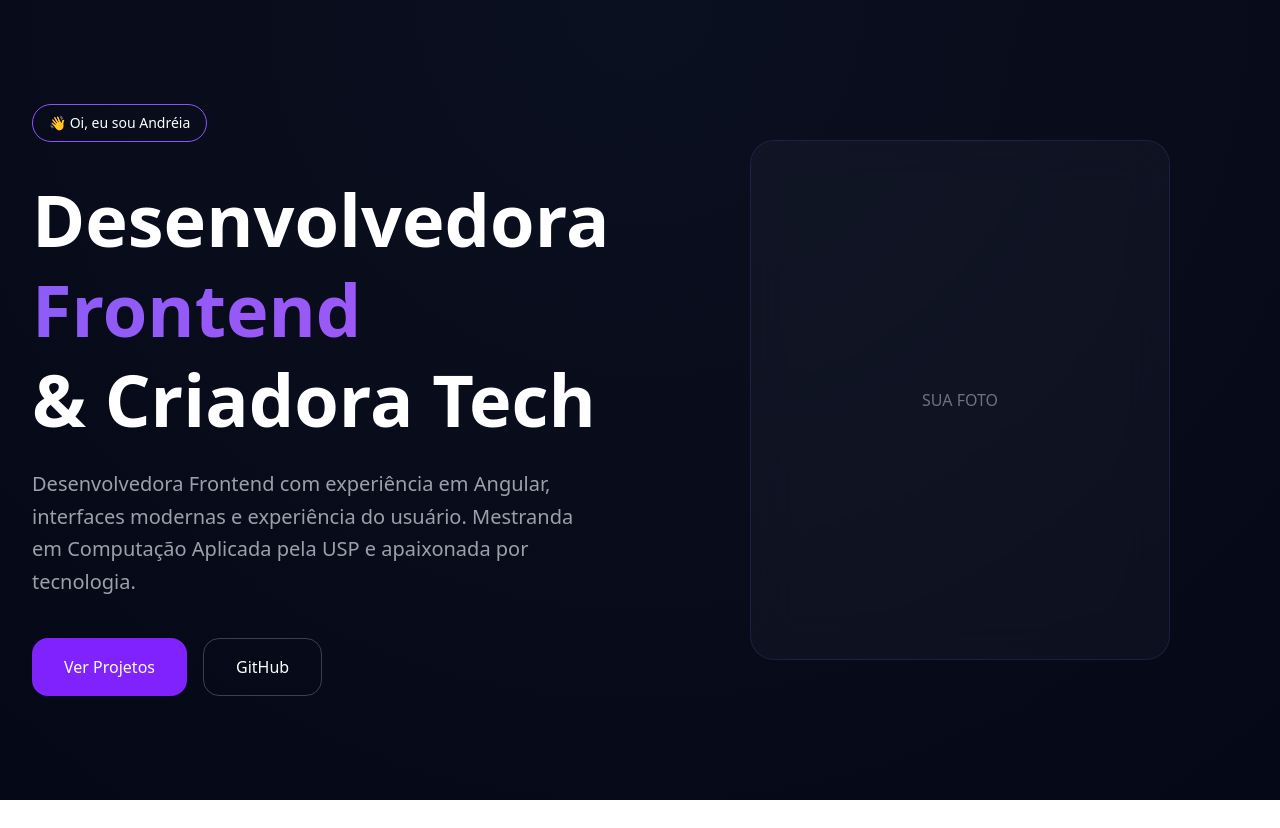
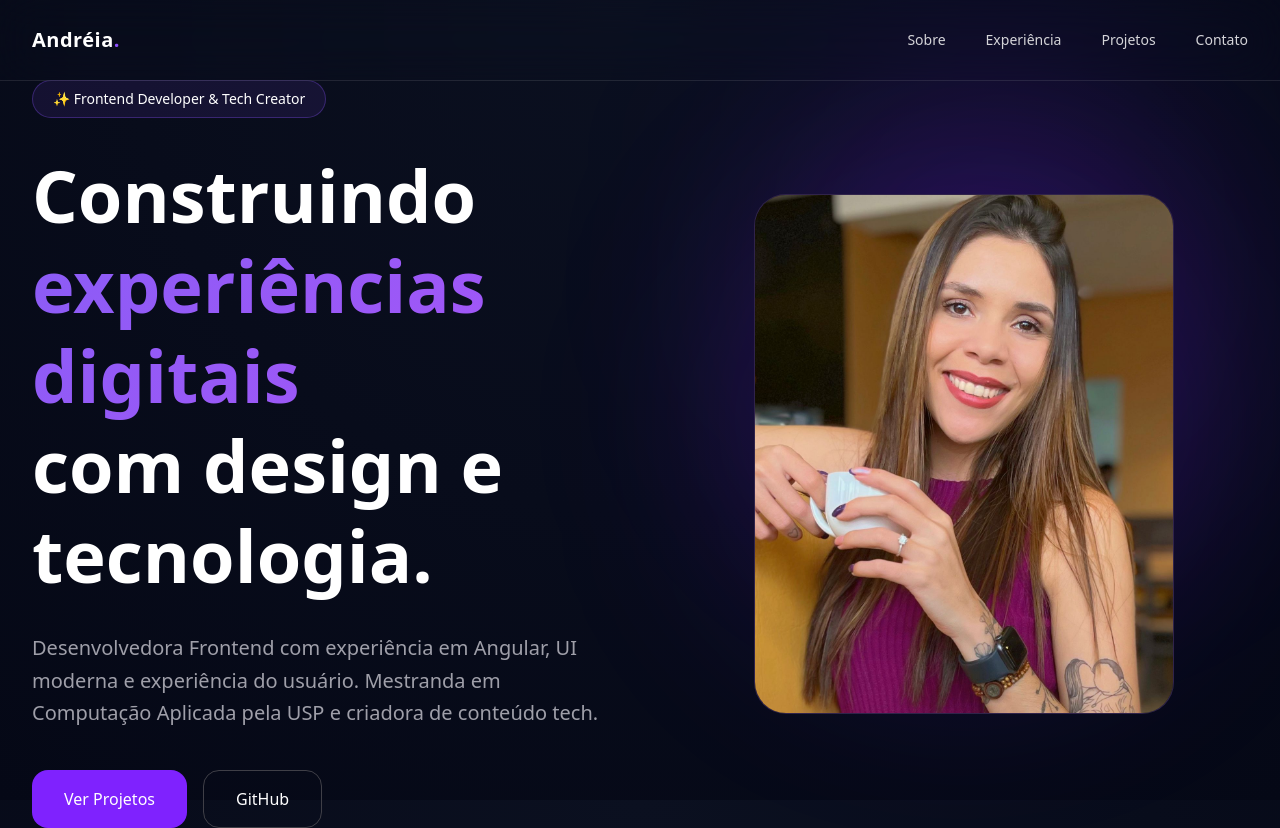
Before and after one commit to deiacristina/portfolio-andreia, a Next.js app: page / in a window 1280 px wide. Before the commit the page ends 800 px from the top, so only its background shows below. Built offline with nearby package versions, Linux system fonts and the light colour scheme.

Commit message:
feat: create premium navigation and hero layout

```diff
--- a/src/app/page.tsx
+++ b/src/app/page.tsx
@@ -1,8 +1,10 @@
 import { Hero } from "@/components/hero";
+import { Navbar } from "@/components/navbar";
 
 export default function Home() {
   return (
     <main>
+      <Navbar />
       <Hero />
     </main>
   );
--- a/src/components/hero.tsx
+++ b/src/components/hero.tsx
@@ -1,48 +1,70 @@
+import Image from "next/image";
+
 export function Hero() {
   return (
-    <section className="min-h-screen flex items-center">
+    <section className="min-h-screen flex items-center relative overflow-hidden">
 
-      <div className="container-custom grid lg:grid-cols-2 gap-16">
+      <div className="absolute top-20 right-20 w-[400px] h-[400px] bg-violet-600/20 blur-[120px] rounded-full" />
 
-        <div className="flex flex-col justify-center">
+      <div className="container-custom grid lg:grid-cols-2 gap-20 items-center pt-20">
 
-          <span className="border border-violet-500 rounded-full px-4 py-2 text-sm w-fit">
-            👋 Oi, eu sou Andréia
+        <div>
+
+          <span className="border border-violet-500/30 bg-violet-500/10 rounded-full px-5 py-2 text-sm w-fit flex items-center gap-2">
+            ✨ Frontend Developer & Tech Creator
           </span>
 
           <h1 className="text-6xl lg:text-7xl font-bold leading-tight mt-8">
-            Desenvolvedora
+
+            Construindo
             <span className="gradient-text block">
-              Frontend
+              experiências digitais
             </span>
-            & Criadora Tech
+
+            com design e tecnologia.
+
           </h1>
 
-          <p className="text-zinc-400 text-xl mt-6 leading-relaxed max-w-xl">
-            Desenvolvedora Frontend com experiência em Angular,
-            interfaces modernas e experiência do usuário.
-            Mestranda em Computação Aplicada pela USP
-            e apaixonada por tecnologia.
+          <p className="text-zinc-400 text-xl mt-8 max-w-xl leading-relaxed">
+
+            Desenvolvedora Frontend com experiência
+            em Angular, UI moderna e experiência
+            do usuário. Mestranda em Computação
+            Aplicada pela USP e criadora de conteúdo tech.
+
           </p>
 
-          <div className="flex gap-4 mt-10">
+          <div className="flex flex-wrap gap-4 mt-10">
 
-            <button className="bg-violet-600 hover:bg-violet-500 transition px-8 py-4 rounded-2xl">
+            <button className="bg-violet-600 hover:bg-violet-500 transition-all hover:scale-105 px-8 py-4 rounded-2xl font-medium">
+
               Ver Projetos
+
             </button>
 
-            <button className="border border-zinc-700 px-8 py-4 rounded-2xl">
+            <button className="border border-zinc-700 hover:border-violet-500 transition-all px-8 py-4 rounded-2xl">
+
               GitHub
+
             </button>
 
           </div>
+
         </div>
 
-        <div className="flex justify-center items-center">
+        <div className="relative flex justify-center">
 
-          <div className="w-[420px] h-[520px] glass-card flex items-center justify-center text-zinc-500">
+          <div className="absolute w-[450px] h-[450px] bg-violet-600/20 blur-[100px] rounded-full" />
 
-            SUA FOTO
+          <div className="relative w-[420px] h-[520px] rounded-[32px] overflow-hidden border border-violet-500/20 bg-zinc-900">
+
+            <Image
+              src="/images/andreia.png"
+              alt="Andreia"
+              fill
+              className="object-cover"
+              priority
+            />
 
           </div>
 
--- a/src/components/navbar.tsx
+++ b/src/components/navbar.tsx
@@ -0,0 +1,49 @@
+export function Navbar() {
+  return (
+    <header className="fixed top-0 left-0 w-full z-50 backdrop-blur-xl border-b border-white/10">
+
+      <div className="container-custom h-20 flex items-center justify-between">
+
+        <div>
+          <h2 className="text-xl font-bold tracking-wide">
+            Andréia
+            <span className="text-violet-500">.</span>
+          </h2>
+        </div>
+
+        <nav className="hidden md:flex items-center gap-10 text-sm text-zinc-300">
+
+          <a
+            href="#about"
+            className="hover:text-white transition"
+          >
+            Sobre
+          </a>
+
+          <a
+            href="#experience"
+            className="hover:text-white transition"
+          >
+            Experiência
+          </a>
+
+          <a
+            href="#projects"
+            className="hover:text-white transition"
+          >
+            Projetos
+          </a>
+
+          <a
+            href="#contact"
+            className="hover:text-white transition"
+          >
+            Contato
+          </a>
+
+        </nav>
+
+      </div>
+    </header>
+  );
+}
```
Also changed, not shown: public/images/andreia.png (added).
